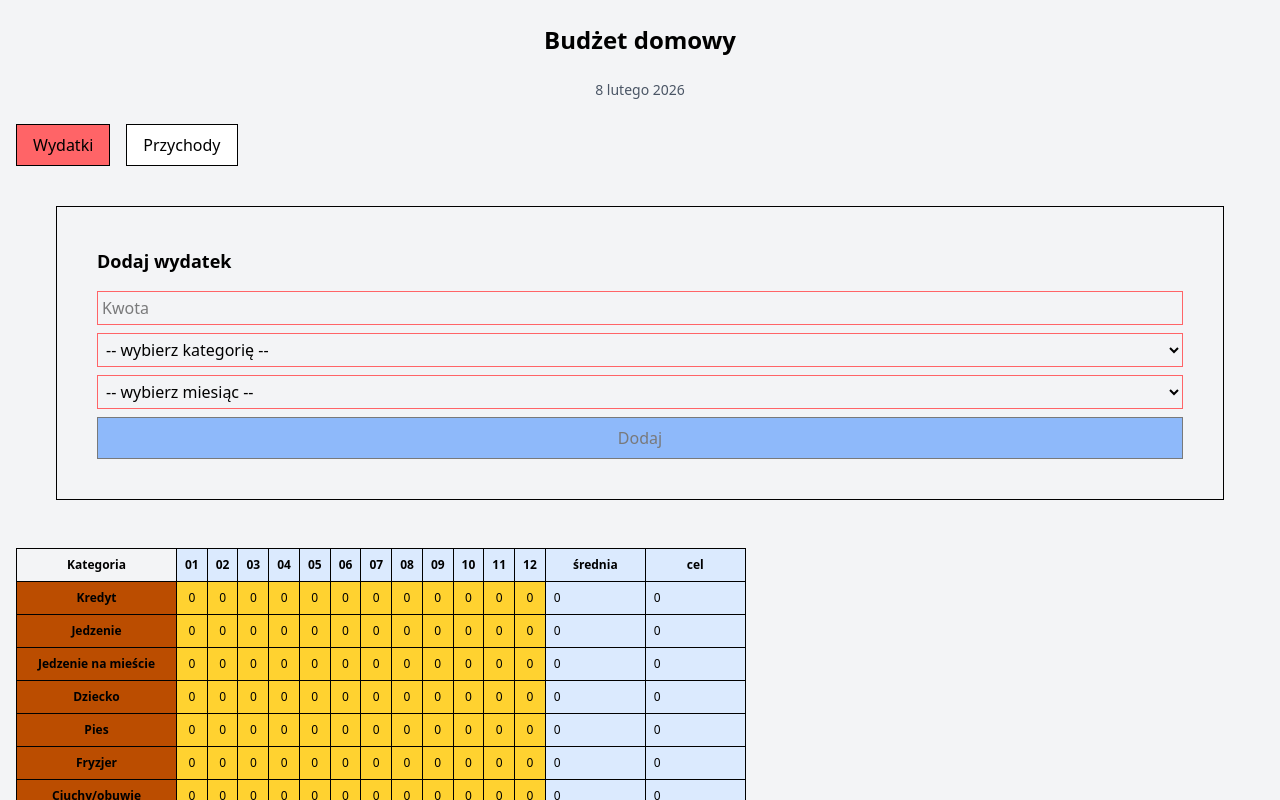
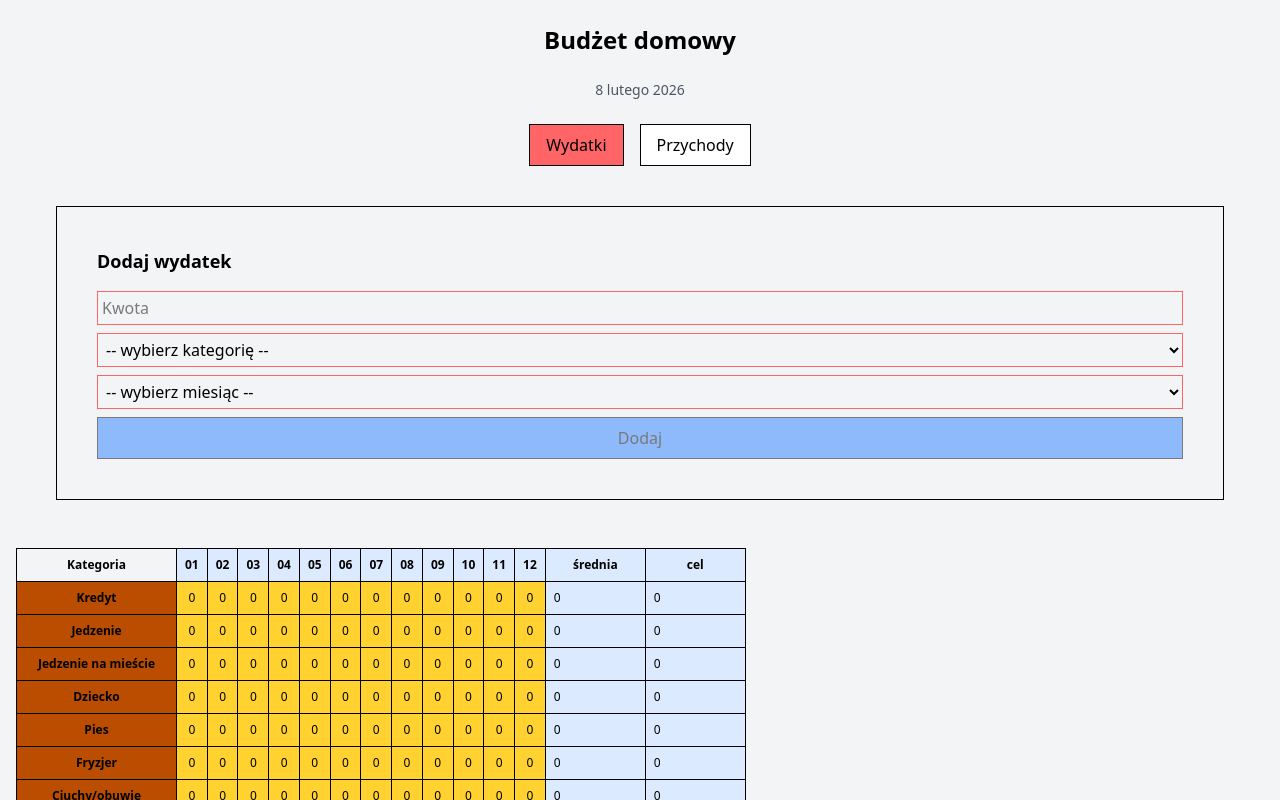
Before and after one commit to oleksaGrzegorz/budget-app, a React (Vite) app: page / in a window 1280 px wide. Shown: the top 800 px of the page. Built offline with nearby package versions, Linux system fonts and the light colour scheme.

Commit message:
feat: center item in container

```diff
--- a/src/App.tsx
+++ b/src/App.tsx
@@ -19,7 +19,7 @@ export default function App() {
     <div className="min-h-screen bg-gray-100">
       <main className="mx-auto max-w-7xl px-4">
         <Header />
-        <div className="flex gap-4 my-6">
+        <div className="flex gap-4 my-6 justify-center">
           <button
             onClick={() => setFormType("expense")}
             className={`px-4 py-2 border ${
```
